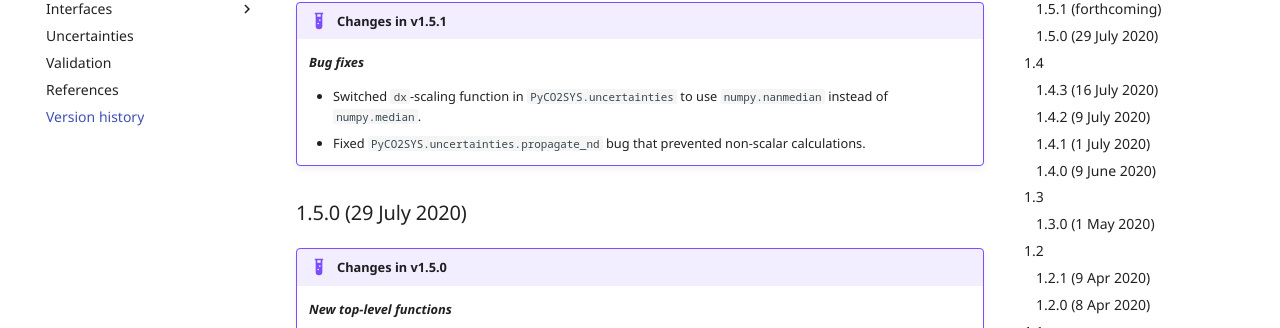
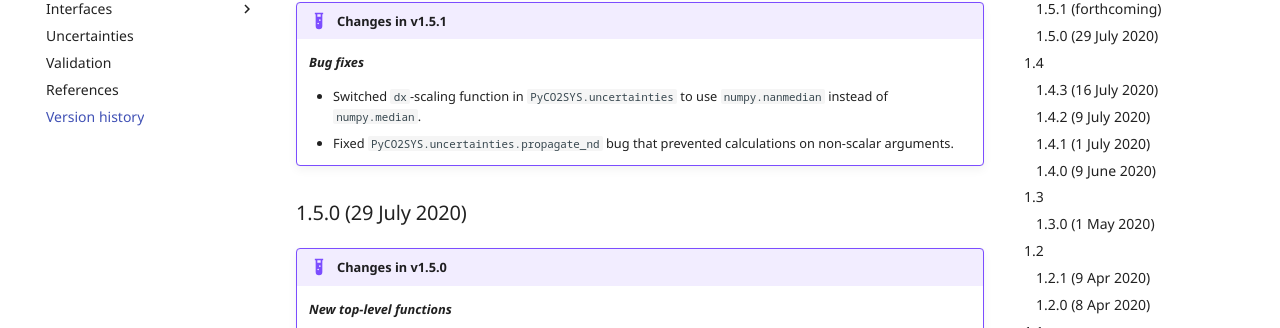
Before and after one commit to mvdh7/PyCO2SYS, an MkDocs documentation site: the page built from docs/versions.md, in a window 1280 px wide and 900 px high, scrolled down 893 px. Shown: the part 126-454 px from the top of the window. Built offline with MkDocs 1.6.1 and Material for MkDocs 9.7.7, drawn with Linux system fonts in a browser that asks for light colours; formulas are drawn with MathJax 3; comment, search, counter and statistics services are not loaded.

Commit message:
Rephrase

```diff
--- a/docs/versions.md
+++ b/docs/versions.md
@@ -34,7 +34,7 @@ Introduces a more Pythonic top-level function that accepts multidimensional argu
     ***Bug fixes***
 
     * Switched `dx`-scaling function in `PyCO2SYS.uncertainties` to use `numpy.nanmedian` instead of `numpy.median`.
-    * Fixed `PyCO2SYS.uncertainties.propagate_nd` bug that prevented non-scalar calculations.
+    * Fixed `PyCO2SYS.uncertainties.propagate_nd` bug that prevented calculations on non-scalar arguments.
 
 ### 1.5.0 (29 July 2020)
 
```
